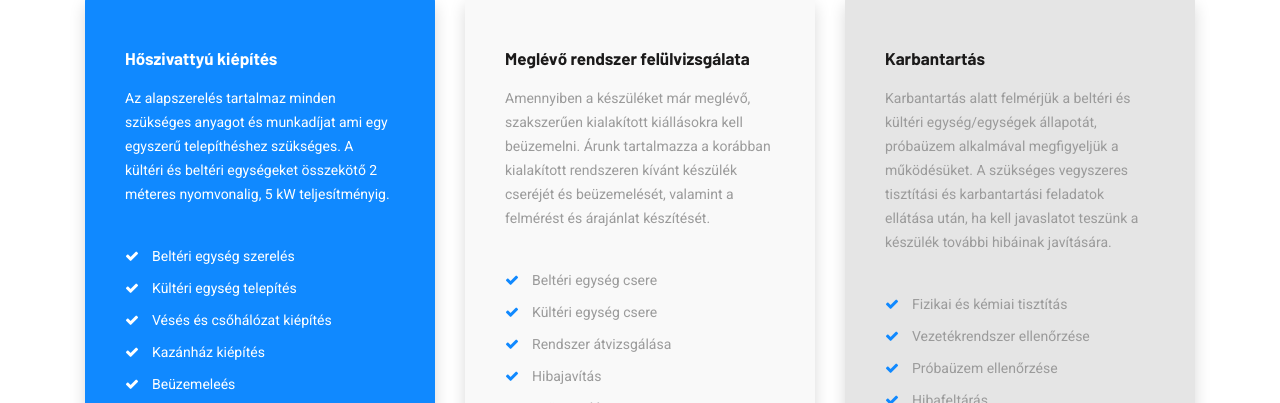
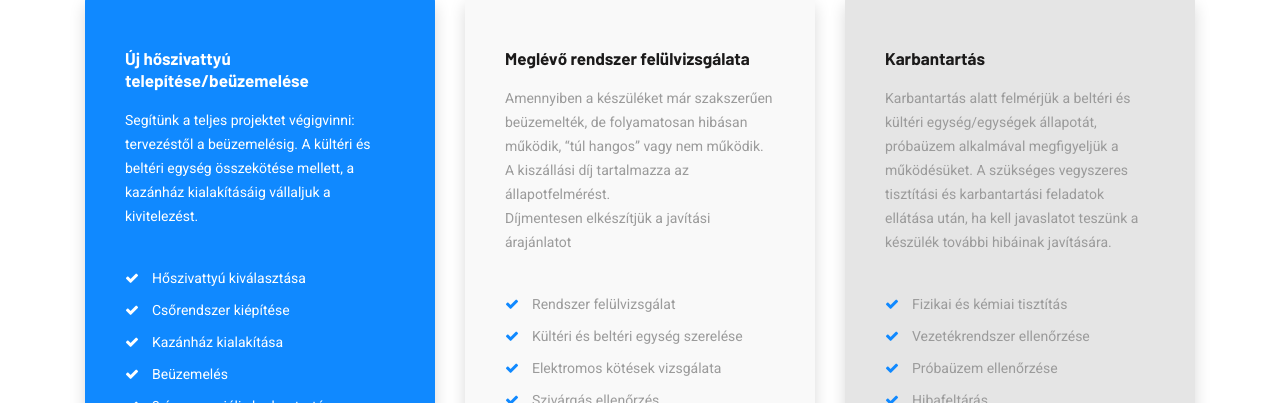
Before and after one commit to sarkozigabor13/sarkozigabor13.github.io, a plain HTML site: page hoszivattyu.html in a window 1280 px wide. Shown: the part 549-952 px from the top of the page. Drawn offline with Linux system fonts and the light colour scheme; files whose address does not match are found by name.

Commit message:
frissítées

```diff
--- a/hoszivattyu.html
+++ b/hoszivattyu.html
@@ -64,7 +64,8 @@
                   <!-- /.nav-item -->
 
                   <li class="nav__item"><a href="hoszivattyu.html" class="nav__item-link">Hőszivattyú</a></li>
-                  <li class="nav__item"><a href="epuletgepesz-service.html" class="nav__item-link">Épületgépészet</a></li>
+                  <li class="nav__item"><a href="epuletgepesz-service.html" class="nav__item-link">Épületgépészet</a>
+                  </li>
                   <li class="nav__item"><a href="klimaajanlat.html" class="nav__item-link">Klíma Ajánló űrlap</a></li>
                   <!-- /.nav-item -->
                 </ul><!-- /.dropdown-menu -->
@@ -147,21 +148,20 @@
           <div class="col-sm-12 col-md-4 col-lg-4">
             <div class="pricing-item pricing-item-theme shadow">
               <div class="pricing__header">
-                <h5 class="pricing__title">Hőszivattyú kiépítés</h5>
-                <p class="pricing__desc">Az alapszerelés tartalmaz minden szükséges anyagot és munkadíjat ami egy
-                  egyszerű telepíthéshez szükséges. A kültéri és beltéri egységeket összekötő 2 méteres nyomvonalig, 5
-                  kW teljesítményig.
+                <h5 class="pricing__title">Új hőszivattyú telepítése/beüzemelése</h5>
+                <p class="pricing__desc">Segítünk a teljes projektet végigvinni: tervezéstől a beüzemelésig. A kültéri
+                  és beltéri egység összekötése mellett, a kazánház kialakításáig vállaljuk a kivitelezést.
                 </p>
               </div><!--  Pricing header  -->
               <div class="pricing__content">
                 <ul class="pricing__list list-unstyled">
-                  <li>Beltéri egység szerelés</li>
-                  <li>Kültéri egység telepítés</li>
-                  <li>Vésés és csőhálózat kiépítés</li>
-                  <li>Kazánház kiépítés</li>
-                  <li>Beüzemeleés</li>
+                  <li>Hőszivattyú kiválasztása</li>
+                  <li>Csőrendszer kiépítése</li>
+                  <li>Kazánház kialakítása</li>
+                  <li>Beüzemelés</li>
+                  <li>3 év garanciális karbantartás</li>
                 </ul>
-                <div class="pricing__price mb-50">bruttó 80.000 Ft-tól</div>
+                <div class="pricing__price mb-50">Bruttó 80.000 Ft-tól</div>
                 <a class="btn btn__white btn__block modal-trigger" data-toggle="modal" data-target="#klimaAlapUrlap"
                   href="#klimaAlapUrlap">
                   <span>Ez érdekel</span><i class="icon-arrow-right"></i>
@@ -173,22 +173,21 @@
             <div class="pricing-item pricing-item-gray shadow">
               <div class="pricing__header">
                 <h5 class="pricing__title">Meglévő rendszer felülvizsgálata</h5>
-                <p class="pricing__desc">Amennyiben a készüléket már meglévő, szakszerűen kialakított kiállásokra kell
-                  beüzemelni. Árunk tartalmazza a korábban kialakított rendszeren kívánt készülék cseréjét és
-                  beüzemelését, valamint
-                  a felmérést és árajánlat készítését.
-
+                <p class="pricing__desc">Amennyiben a készüléket már szakszerűen beüzemelték, de folyamatosan hibásan működik, “túl hangos” vagy nem működik.
+                  A kiszállási díj tartalmazza az állapotfelmérést.
+                  <br>
+                  Díjmentesen elkészítjük a javítási árajánlatot
                 </p>
               </div><!--  Pricing header  -->
               <div class="pricing__content">
                 <ul class="pricing__list list-unstyled">
-                  <li>Beltéri egység csere</li>
-                  <li>Kültéri egység csere</li>
-                  <li>Rendszer átvizsgálása</li>
-                  <li>Hibajavítás</li>
-                  <li>Beüzemelés</li>
+                  <li>Rendszer felülvizsgálat</li>
+                  <li>Kültéri és beltéri egység szerelése</li>
+                  <li>Elektromos kötések vizsgálata</li>
+                  <li>Szivárgás ellenőrzés</li>
+                  <li>Próbaüzem</li>
                 </ul>
-                <div class="pricing__price mb-50">bruttó 40.000 Ft-tól</div>
+                <div class="pricing__price mb-50">Kiszállási díj bruttó 20.000 Ft</div>
                 <a class="btn btn__white btn__block modal-trigger" data-toggle="modal" data-target="#klimaBeuzemeles"
                   href="#klimaBeuzemeles">
                   <span>Ez érdekel</span><i class="icon-arrow-right"></i>
@@ -215,8 +214,8 @@
                   <li>Konfiguráció</li>
                 </ul>
                 <div class="pricing__price mb-50">bruttó 35.000 Ft</div>
-                <a class="btn btn__white btn__block modal-trigger" data-toggle="modal" data-target="#klimaKarbantartasurlap"
-                href="#klimaKarbantartasurlap">
+                <a class="btn btn__white btn__block modal-trigger" data-toggle="modal"
+                  data-target="#klimaKarbantartasurlap" href="#klimaKarbantartasurlap">
                   <span>Ez érdekel</span><i class="icon-arrow-right"></i>
                 </a>
               </div><!-- /.Pricing-content  -->
@@ -318,7 +317,8 @@
                   <div class="row">
                     <div class="col-sm-12">
                       <h4 class="contact__panel-title">Klíma alapszerelés</h4>
-                      <p class="contact__panel-desc mb-40">Kérjük töltse ki a klíma alapszereléssel kapcsolatos űrlapunkat!
+                      <p class="contact__panel-desc mb-40">Kérjük töltse ki a klíma alapszereléssel kapcsolatos
+                        űrlapunkat!
                       </p>
                     </div>
                   </div>
@@ -430,7 +430,8 @@
                   <div class="row">
                     <div class="col-sm-12">
                       <h4 class="contact__panel-title">Klíma beüzemelése előcsövezésre</h4>
-                    <p class="contact__panel-desc mb-40">Kérjük töltse ki a klíma beüzemelése előcsövezéssel kapcsolatos űrlapunkat!
+                      <p class="contact__panel-desc mb-40">Kérjük töltse ki a klíma beüzemelése előcsövezéssel
+                        kapcsolatos űrlapunkat!
                       </p>
                     </div>
                   </div>
@@ -773,8 +774,7 @@
             <div class="col-sm-12 col-md-6 col-lg-3 col-xl-4 footer__widget footer__widget-about">
               <div class="footer__widget-content">
                 <img src="assets/images/logo/sárközi_klíma_kek.svg" alt="logo" class="mb-30">
-                <p class="mb-20">Sárközi Bence vagyok épületgépész technikus (OKJ szám: 54 582 01) hűtő, klíma- és
-                  hőszivattyú szerelő (OKJ szám: 34 582 03) és egyéni vállalkozó. Keressen bizalommal!
+                <p class="mb-20">Sárközi Bence vagyok, hűtő, klíma- és hőszivattyú szerelő (OKJ szám: 34 582 03). Keressen bizalommal!
                 </p>
                 <ul class="social__icons list-unstyled">
                   <li><a href="#"><i class="fa fa-facebook"></i></a></li>
```
Also changed, not shown: epuletgepesz-service.html (+1 -2 lines), index.html (+1 -2 lines), pricing.html (+1 -2 lines). Lines whose indentation alone changed are shown as unchanged.
